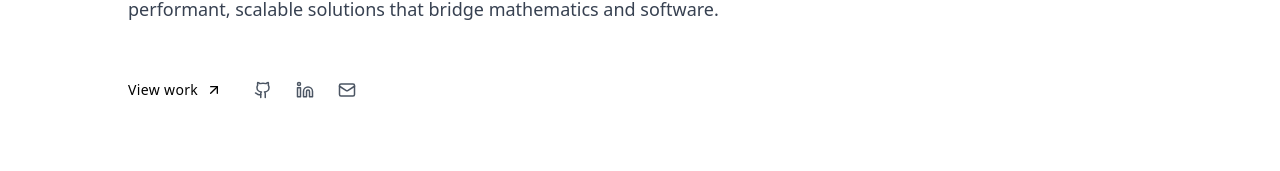
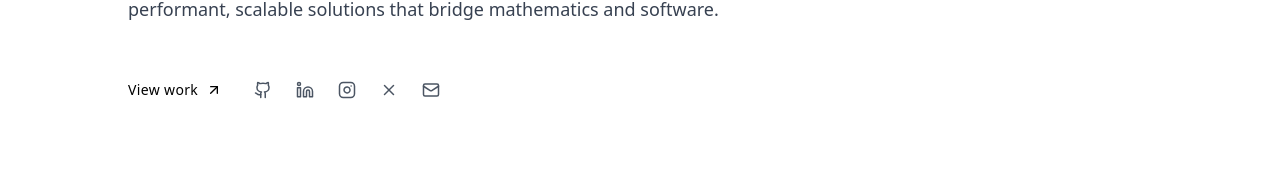
Before and after one commit to elijahmanda/portfolio, a React (Vite) app: page / in a window 1280 px wide. Shown: the part 412-583 px from the top of the page. Built offline with nearby package versions, Linux system fonts and the light colour scheme.

Commit message:
Add Instagram and X icons to social links

```diff
--- a/src/App.jsx
+++ b/src/App.jsx
@@ -1,5 +1,5 @@
 import { useState, useEffect } from "react";
-import { Menu, X, Github, Mail, Linkedin, ExternalLink, ArrowUpRight, Code, Database, Zap, Globe, Lock, MapPin, Clock } from "lucide-react";
+import { Menu, X, Github, Mail, Linkedin, Instagram, ExternalLink, ArrowUpRight, Code, Database, Zap, Globe, Lock, MapPin, Clock } from "lucide-react";
 import { motion, AnimatePresence } from "framer-motion";
 
 const LoadingScreen = ({ isLoading }) => {
@@ -133,6 +133,8 @@ export default function App() {
   const socials = [
     { name: "GitHub", url: "https://github.com/elijahmanda", icon: Github },
     { name: "LinkedIn", url: "https://zm.linkedin.com/in/elijah-manda-9544b5380", icon: Linkedin },
+    { name: "Instagram", url: "https://www.instagram.com/elijahmandajc/", icon: Instagram },
+    { name: "X", url: "https://x.com/ElijahMandajc", icon: X },
     { name: "Email", url: "mailto:elijahmandajc@gmail.com", icon: Mail },
   ];
 
```
